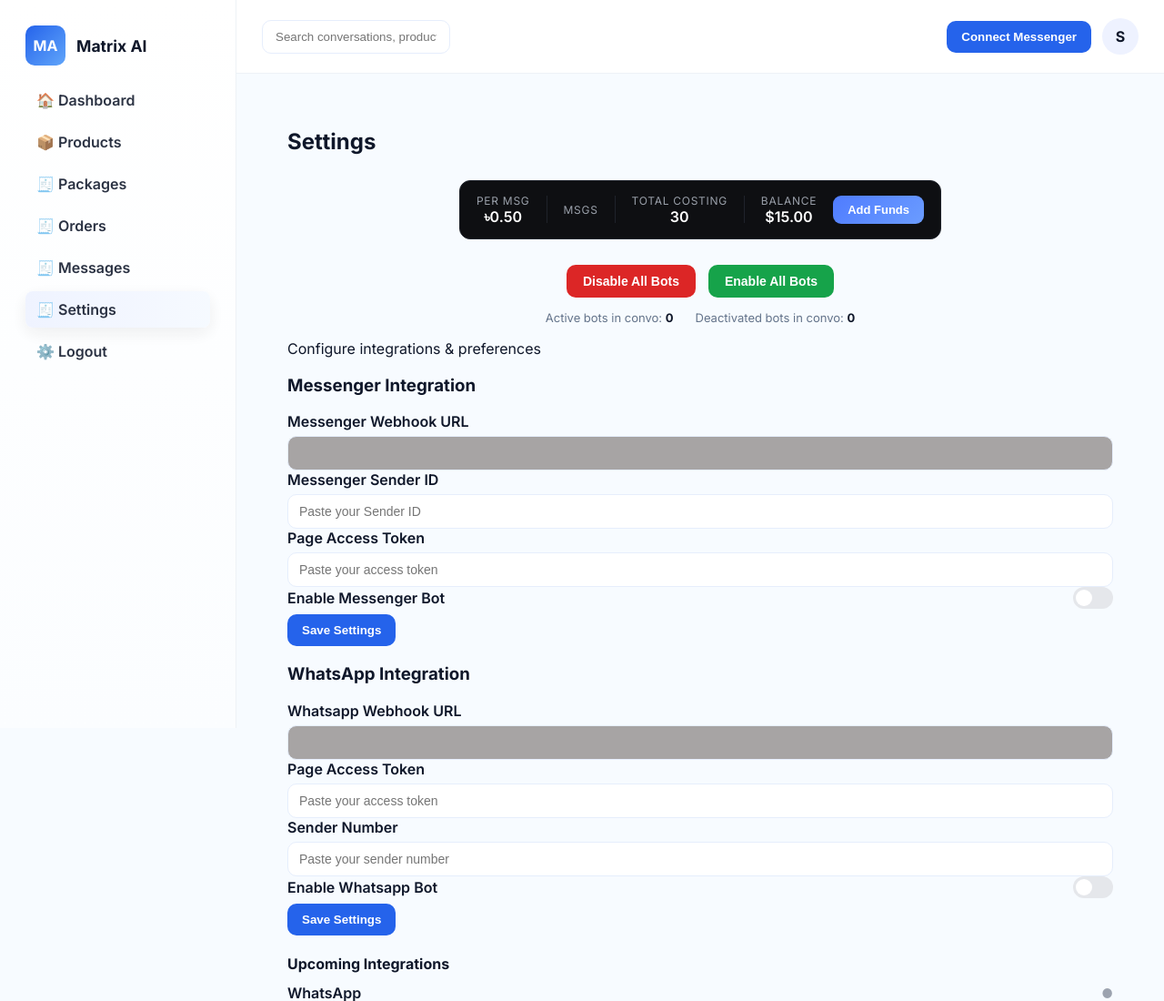
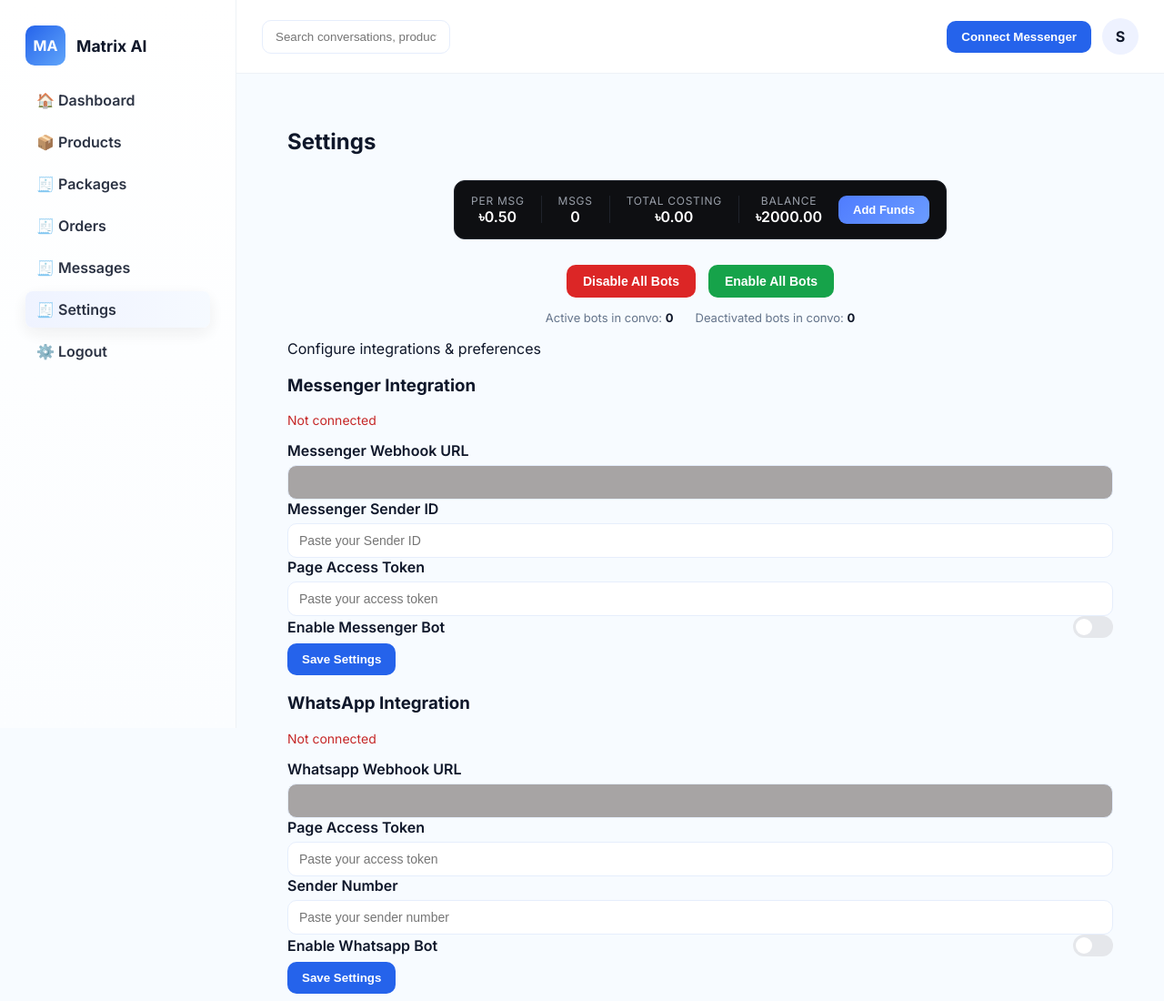
Before and after one commit to jihadj0002/0, a Django app: a page that uses back/templates/back/options.html in a window 1280 px wide. Shown: the top 1100 px of the page at 91% size. Run offline with Django 5.2, Linux system fonts and the light colour scheme; the visitor is signed in with stand-in values (Sample User, id 1); data comes from the database, SQL or seed files in the repository; data that the repository does not hold is empty.

Commit message:
Updated pricing tab in settigsss html views

```diff
--- a/api/urls.py
+++ b/api/urls.py
@@ -48,6 +48,9 @@
 
     # Conversation AI Management
     path('<str:username>/conv/', views.UserConvCreateView.as_view(), name='convo-handler'),
+    path('<str:username>/conv/<str:aid>/msg', views.MessageCreateView.as_view(), name='chat-handler'),
+
+
     path('<str:username>/conv/msgs/<str:id>', views.GetLastMessages.as_view(), name='get-last-messages'),
     path('<str:username>/conv/msg/<str:id>', views.LastMessageView.as_view(), name='get-last-messages-multi'),
 
@@ -55,7 +58,6 @@
 
     path('<str:username>/conv/<str:aid>/update', views.UserConvUpdateView.as_view(), name='chat-convo-update'),
 
-    path('<str:username>/conv/<str:aid>/msg', views.MessageCreateView.as_view(), name='chat-handler'),
     path('<str:username>/conv/<str:aid>/msg/<str:mid>', views.MessageRetrieveView.as_view(), name='chat-msg-retrieve'),
 
 
--- a/api/views.py
+++ b/api/views.py
@@ -1465,7 +1465,7 @@
         serializer = MessageSerializer(data=data)
         if serializer.is_valid():
             message = serializer.save()
-
+            print("Message created:", serializer.data)
             # optional: update conversation.last_message or auto_enable_ai()
             # conversation.auto_enable_ai()
 
--- a/back/templates/back/options.html
+++ b/back/templates/back/options.html
@@ -141,6 +141,20 @@
     margin-top: 6px;
   }
 }
+
+.connected-account {
+  margin: 10px 0 15px;
+  font-size: 14px;
+}
+
+.status.connected {
+  color: #2e7d32;
+}
+
+.status.not-connected {
+  color: #c62828;
+}
+
 
 
 
@@ -338,11 +352,13 @@
 
     <!-- Wallet Strip -->
 <div class="wallet-section">
-  <div id="wallet"
-       data-balance="{{ wallet_balance|default:'15.00' }}"
-       data-cost="{{ message_cost|default:'0.50' }}"
-       data-max-balance="{{ max_balance|default:'5000.00' }}"
-       data-warning-threshold="{{ warning_threshold|default:'5.00' }}">
+<div id="wallet"
+     data-balance="{{ wallet_balance|default:'2000.00' }}"
+     data-cost-per-message="{{ message_cost|default:'0.50' }}"
+     data-total-messages="{{ total_messages|default:'0' }}"
+     data-max-balance="{{ max_balance|default:'5000.00' }}"
+     data-warning-threshold="{{ warning_threshold|default:'5.00' }}">
+
 
     <div class="wallet-item">
       <span class="label">Per Msg</span>
@@ -355,7 +371,7 @@
 
     <div class="wallet-item">
       <span class="label">Msgs</span>
-      <span id="message" class="value">{{ total_conversations }}</span>
+      <span id="totalMessage" class="value">{{ total_messages }}</span>
     </div>
 
 
@@ -422,6 +438,19 @@
       <h3>Messenger Integration</h3>
     </div>
 
+    <div class="connected-account">
+  {% if messenger_name %}
+    <p class="status connected">
+      Connected as: <strong>{{ messenger_name }}</strong>
+    </p>
+  {% else %}
+    <p class="status not-connected">
+      Not connected
+    </p>
+  {% endif %}
+</div>
+
+
     <div class="panel-body">
       <form method="POST" class="form">
         {% csrf_token %}
@@ -482,6 +511,19 @@
     <div class="panel-header">
       <h3>WhatsApp Integration</h3>
     </div>
+
+    <div class="connected-account">
+  {% if whatsapp_name %}
+    <p class="status connected">
+      Connected as: <strong>{{ whatsapp_name }}</strong>
+    </p>
+  {% else %}
+    <p class="status not-connected">
+      Not connected
+    </p>
+  {% endif %}
+</div>
+
 
     <div class="panel-body">
       <form method="POST" class="form">
@@ -620,22 +662,23 @@
 
 
 
-
 <script>
 const walletEl = document.getElementById("wallet");
 
 const WalletState = {
   balance: parseFloat(walletEl.dataset.balance),
-  costPerMessage: parseFloat(walletEl.dataset.cost),
+  costPerMessage: parseFloat(walletEl.dataset.costPerMessage),
+  totalMessages: parseInt(walletEl.dataset.totalMessages),
   maxBalance: parseFloat(walletEl.dataset.maxBalance),
   warningThreshold: parseFloat(walletEl.dataset.warningThreshold)
 };
 
 function renderWallet() {
-  const messagesLeft = Math.floor(
-    WalletState.balance / WalletState.costPerMessage
-  );
+  // ✅ TOTAL COST
+  const totalCost =
+    WalletState.totalMessages * WalletState.costPerMessage;
 
+  // wallet status
   walletEl.dataset.state =
     WalletState.balance <= WalletState.warningThreshold
       ? "warning"
@@ -643,15 +686,15 @@
       ? "maxed"
       : "normal";
 
+  // update UI
   document.getElementById("balance").textContent =
-    `$${WalletState.balance.toFixed(2)}`;
+    `৳${WalletState.balance.toFixed(2)}`;
 
   document.getElementById("quota").textContent =
-    messagesLeft;
+    `৳${totalCost.toFixed(2)}`;
 }
 
 document.getElementById("addMoney").onclick = () => {
-  // Redirect to Django payment page
   window.location.href = "{% url 'back:options' %}";
 };
 
@@ -659,4 +702,5 @@
 </script>
 
 
+
 {% endblock %}
--- a/back/views.py
+++ b/back/views.py
@@ -909,6 +909,66 @@
 
     return render(request, "back/options.html", context)
 
+def get_whatsapp_username(api_key):
+    if not api_key:
+        return None
+
+    try:
+        response = requests.get(
+            "https://www.wasenderapi.com/api/user",
+            headers={
+                "Authorization": f"Bearer {api_key}"
+            },
+            timeout=10
+        )
+
+        print("WhatsApp API Response:", response.status_code, response.text)
+
+        if response.status_code == 200:
+            payload = response.json()
+
+            # Expected structure:
+            # {
+            #   "success": true,
+            #   "data": {
+            #     "id": "...",
+            #     "name": "...",
+            #     "lid": "..."
+            #   }
+            # }
+
+            if payload.get("success") and payload.get("data"):
+                return payload["data"].get("name")
+
+    except requests.RequestException as e:
+        print("WhatsApp API error:", e)
+
+    return None
+
+
+def get_messenger_username(access_token):
+    if not access_token:
+        return None
+
+    try:
+        response = requests.get(
+            "https://graph.facebook.com/v18.0/me",
+            params={
+                "fields": "name",
+                "access_token": access_token
+            },
+            timeout=10
+        )
+        print("Messenger API Response:", response.status_code, response.text)
+
+        if response.status_code == 200:
+            data = response.json()
+            return data.get("name")
+    except requests.RequestException:
+        pass
+
+    return None
+
 
 @login_required
 def settingss(request):
@@ -926,6 +986,11 @@
         }
     )
     print("Integration WhatsApp:", integration_whatsapp, "Created:", created)
+    # 🔹 Fetch connected account names
+    messenger_name = get_messenger_username(integration.access_token)
+    whatsapp_name = get_whatsapp_username(integration_whatsapp.access_token)
+    total_messages = Message.objects.filter(
+        conversation__user=user, sender='bot').count()
 
     if request.method == "POST":
         platform = request.POST.get("platform")
@@ -966,6 +1031,11 @@
         "deactivated_conversations": deactivated_conversations,
         "active_conversations_wp": active_conversations_wp,
         "deactivated_conversations_wp": deactivated_conversations_wp,
+
+        "total_messages": total_messages,
+
+        "messenger_name": messenger_name,
+        "whatsapp_name": whatsapp_name,
     }
 
     return render(request, "back/options.html", context)
```
Also changed, not shown: api/utils/files.py (+6 -1 lines).
